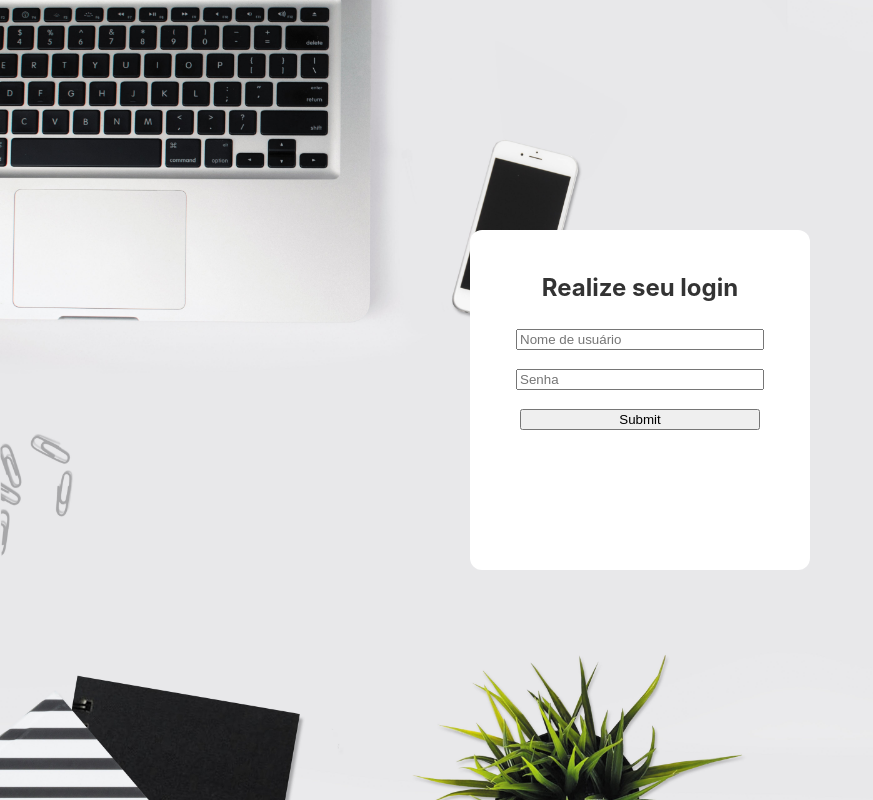
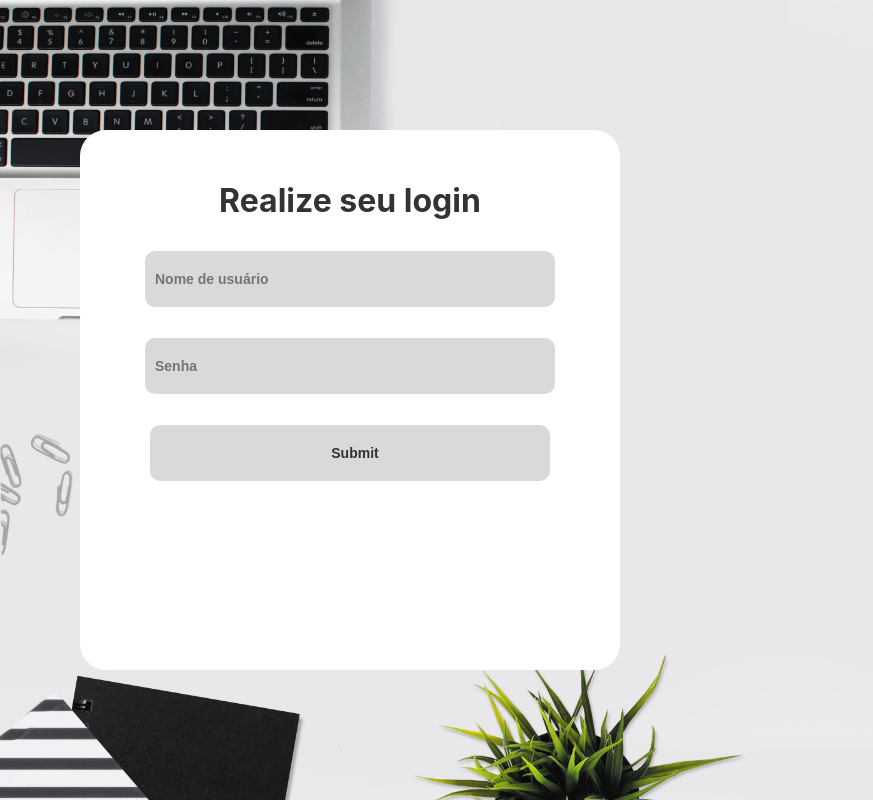
Before and after one commit to Hitallo-moreira/tela-login, a React (Vite) app: page / in a window 1280 px wide. Shown: the whole page, without its empty margins (0-873 px from the left). Built offline with nearby package versions, Linux system fonts and the light colour scheme.

Commit message:
feat: Change form styles

```diff
--- a/src/styles/form.scss
+++ b/src/styles/form.scss
@@ -11,21 +11,31 @@ body {
 
 h2 {
     color: $black;
+    font-size: 32px;
 }
 
 #root {
-    margin: 0 auto;
+    margin-left: 5rem;
 }
 
 form {
     background-color: $white;
-    border-radius: 12px;
-    height: 300px;
-    width: 300px;
+    border-radius: 26px;
+    height: 500px;
+    width: 500px;
     text-align: center;
     padding: 20px;
 
     input {
+        height: 56px;
         width: 80%;
+        border-radius: 10px;
+        border: none;
+        padding: 0 0 0 10px;
+        background-color: #d9d9d9;
+        margin-bottom: 15px;
+        color: $black;
+        font-size: 14px;
+        font-weight: 600;
     }
 }
```
